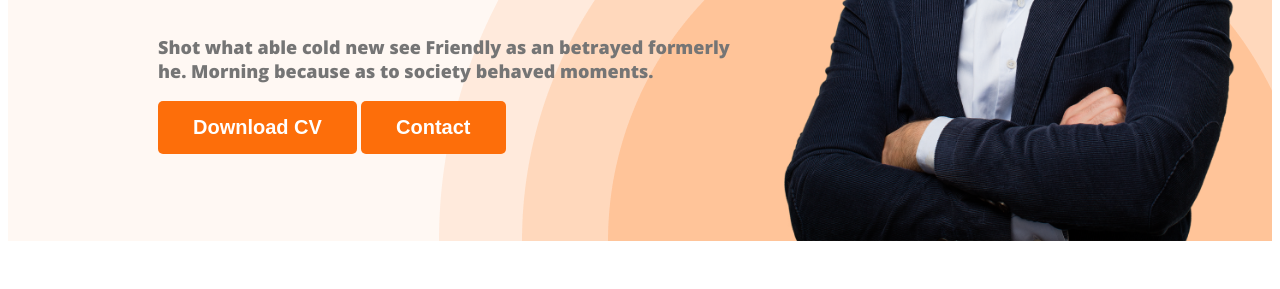
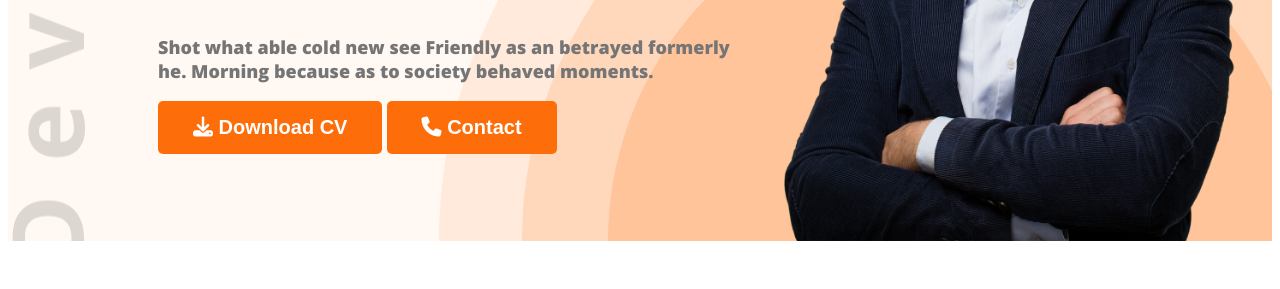
Before and after one commit to Safi022/webdeveloper-portfolio, a plain HTML site: page index.html in a window 1280 px wide. Shown: the part 511-800 px from the top of the page. Drawn offline with nearby package versions, Linux system fonts and the light colour scheme.

Commit message:
added font icons

```diff
--- a/Styles/portfolio.css
+++ b/Styles/portfolio.css
@@ -39,9 +39,9 @@ nav a{
 }
 .hc{
     background-color: #fff8f3;
-    background-image: url('../images/header_bg.png');
+    background-image: url('../images/header_bg.png') ,url("../images/developer.png");
     background-repeat: no-repeat;
-    background-position: bottom right;
+    background-position: bottom right, top left;
 }
 .banner{
     padding: 30px 30px 0px 150px;
--- a/index.html
+++ b/index.html
@@ -8,6 +8,7 @@
 <link rel="preconnect" href="https://fonts.gstatic.com" crossorigin>
 <link href="https://fonts.googleapis.com/css2?family=Open+Sans:wght@800&display=swap" rel="stylesheet">
     <link rel="stylesheet" href="Styles/portfolio.css">
+    <script src="https://kit.fontawesome.com/1ac0338a27.js" crossorigin="anonymous"></script>
 </head>
 <body>
     <header class="hc">
@@ -26,8 +27,8 @@
                 <h3>Hi, I am</h3>
                 <h1>Mary Hardy</h1>
                 <p>Shot what able cold new see Friendly as an betrayed formerly he. Morning because as to society behaved moments.</p>
-                <button class="btn">Download CV</button>
-                <button class="btn">Contact</button>
+                <button class="btn"> <i class="fa-solid fa-download"></i> Download CV</button>
+                <button class="btn"> <i class="fa-solid fa-phone"></i> Contact</button>
             </div>
             <img class="pp" src="images/hardy.png" alt="">
 
@@ -138,7 +139,7 @@
         </div>
     </div>
     <div class="down-cv">
-        <button class="btn">Download CV</button>
+        <button class="btn"><i class="fa-solid fa-download"></i> Download CV</button>
     </div>
     </section>
     </main>
```
